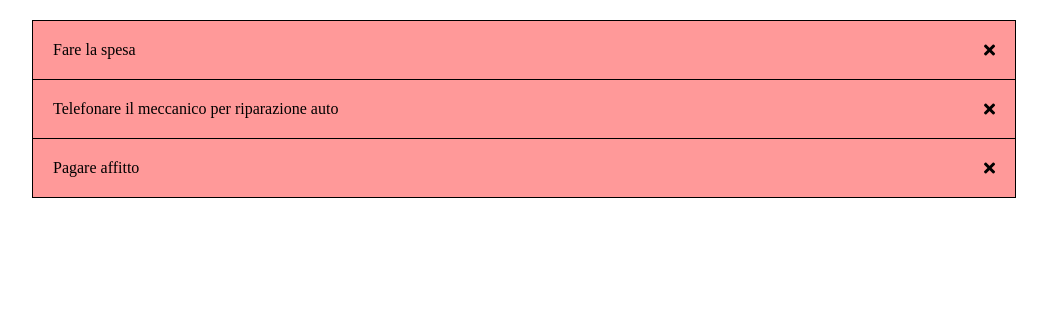
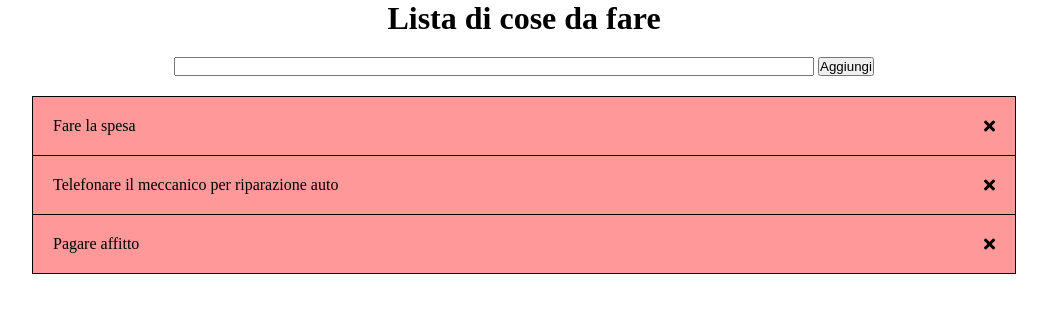
Before and after one commit to EgidioSperanza/vue-todolist, a plain HTML site: page index.html in a window 1280 px wide. Shown: the whole page, without its empty margins (116-1163 px from the left). Drawn offline with nearby package versions, Linux system fonts and the light colour scheme.

Commit message:
completo

```diff
--- a/css/style.css
+++ b/css/style.css
@@ -4,7 +4,12 @@
   box-sizing: border-box;
 }
 #app{
-    margin: 0 auto;
+text-align: center;}
+h1{
+    margin-bottom: 20px;
+}
+input{
+    width: 50vw;
 }
 .completed {
   background-color: rgba(0, 128, 0, 0.4);
--- a/index.html
+++ b/index.html
@@ -15,6 +15,9 @@
 </head>
 <body>
     <div id="app">
+        <h1>Lista di cose da fare</h1>
+        <input type="text" v-model="newTodo" @keyup.enter="addTodo(newTodo)">
+        <button @click="addTodo(newTodo)">Aggiungi</button>
         <ul>
             <li v-for="(todo, index) in todoList" :class="getDone(index)" @click="setDone(todoList[index])">
                 <span>{{todoList[index].text}}</span>
--- a/js/main.js
+++ b/js/main.js
@@ -15,6 +15,7 @@ new Vue({
                 isDone: false
             }
         ],
+        newTodo:"",
     },
     methods:{
         getDone(index){
@@ -27,6 +28,11 @@ new Vue({
         },
         deleteTodo(index){
             this.todoList.splice(index, 1);
+        },
+        addTodo(e){
+            this.newTodo=e;
+            this.todoList.push({text:e, isDone:false});
+            this.newTodo="";
         }
     }
 });
```
